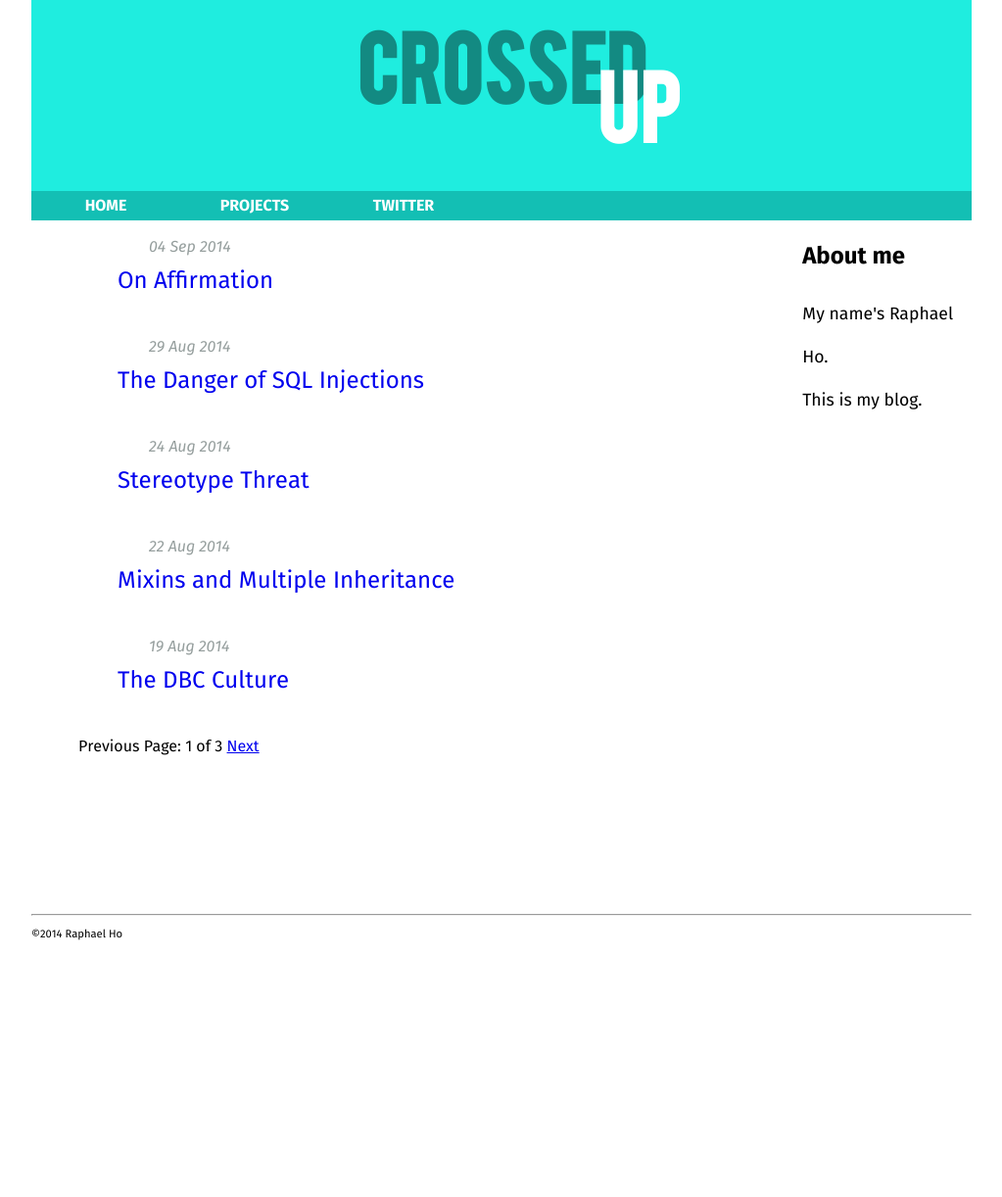
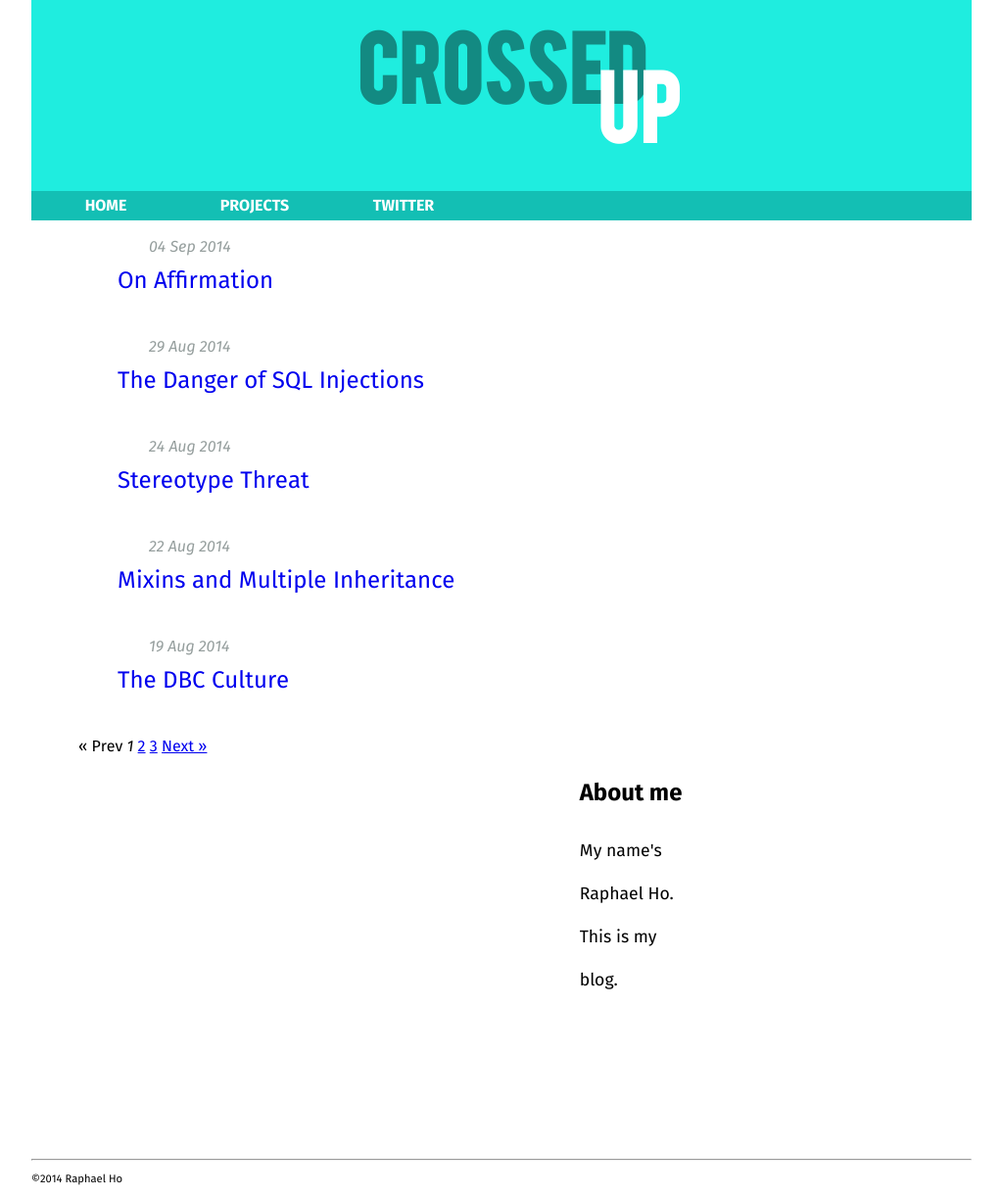
Before and after one commit to Kyhz/kyhz.github.io, a Jekyll site: the page built from index.html, in a window 1280 px wide. Shown: the whole page at 98% size, without its empty margins (128-1151 px from the left). Built offline with Jekyll 4.4.1, drawn with Linux system fonts in a browser that asks for light colours; the list of posts is cut into pages by our own code; before the commit the page ends 973 px from its top, so only the background shows below that.

Commit message:
fixing index

```diff
--- a/index.html
+++ b/index.html
@@ -14,20 +14,33 @@
     </ul>
 
     <!-- Pagination links -->
+    {% if paginator.total_pages > 1 %}
     <div class="pagination">
       {% if paginator.previous_page %}
-        <a href="/page{{ paginator.previous_page }}" class="previous">Previous</a>
+        <a href="{{ paginator.previous_page_path | prepend: site.baseurl | replace: '//', '/' }}">&laquo; Prev</a>
       {% else %}
-        <span class="previous">Previous</span>
+        <span>&laquo; Prev</span>
       {% endif %}
-      <span class="page_number ">Page: {{ paginator.page }} of {{ paginator.total_pages }}</span>
+
+      {% for page in (1..paginator.total_pages) %}
+        {% if page == paginator.page %}
+          <em>{{ page }}</em>
+        {% elsif page == 1 %}
+          <a href="{{ '/index.html' | prepend: site.baseurl | replace: '//', '/' }}">{{ page }}</a>
+        {% else %}
+          <a href="{{ site.paginate_path | prepend: site.baseurl | replace: '//', '/' | replace: ':num', page }}">{{ page }}</a>
+        {% endif %}
+      {% endfor %}
+
       {% if paginator.next_page %}
-        <a href="/page{{ paginator.next_page }}" class="next">Next</a>
+        <a href="{{ paginator.next_page_path | prepend: site.baseurl | replace: '//', '/' }}">Next &raquo;</a>
       {% else %}
-        <span class="next ">Next</span>
+        <span>Next &raquo;</span>
       {% endif %}
     </div>
-  </div>
+    {% endif %}
+
+  <!-- Aside -->
   <aside class="index_side">
     <h2>About me</h2>
     <p>My name's Raphael Ho.<br>This is my blog.</p>
```
Also changed, not shown: 3 other files.
